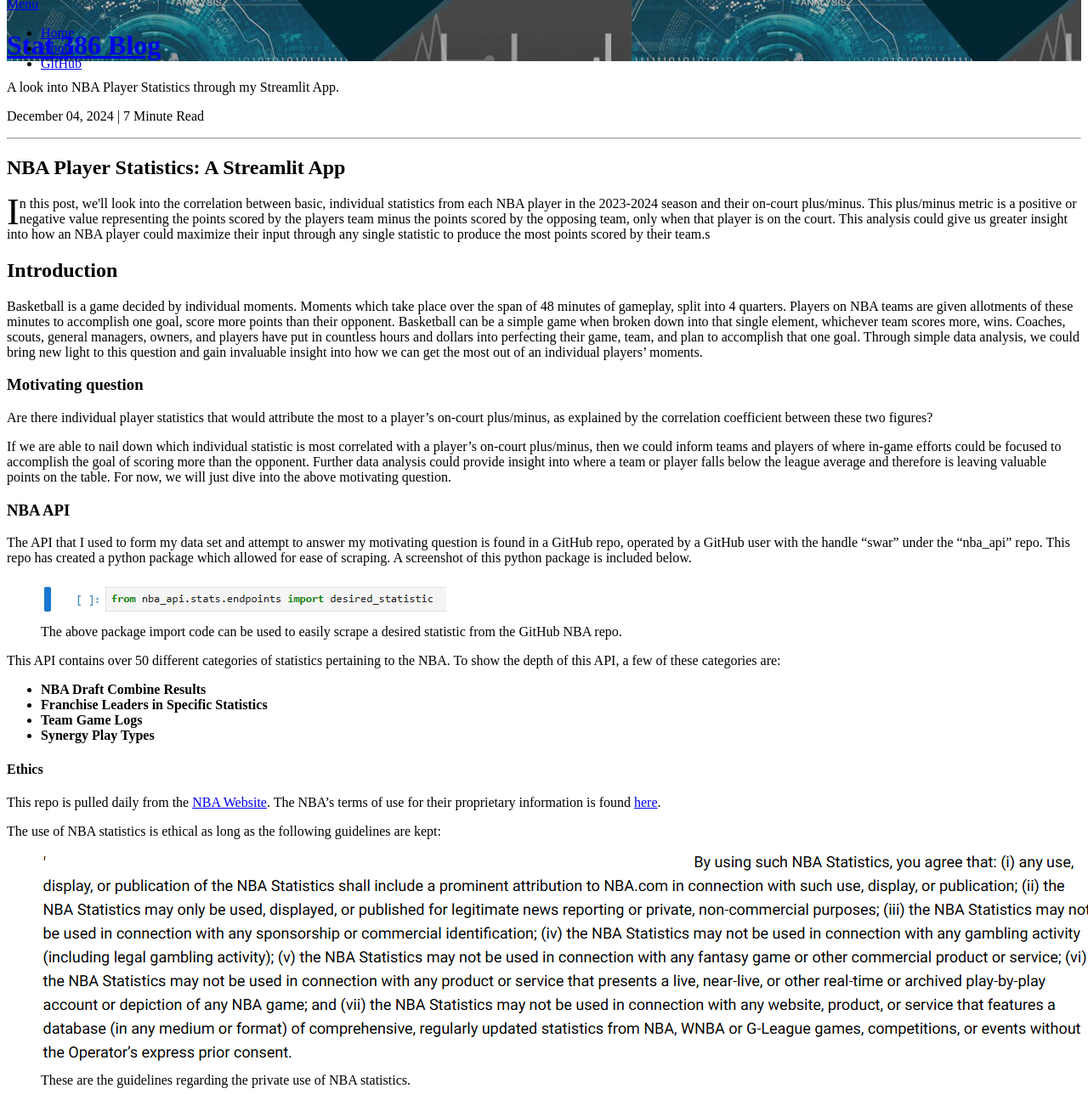
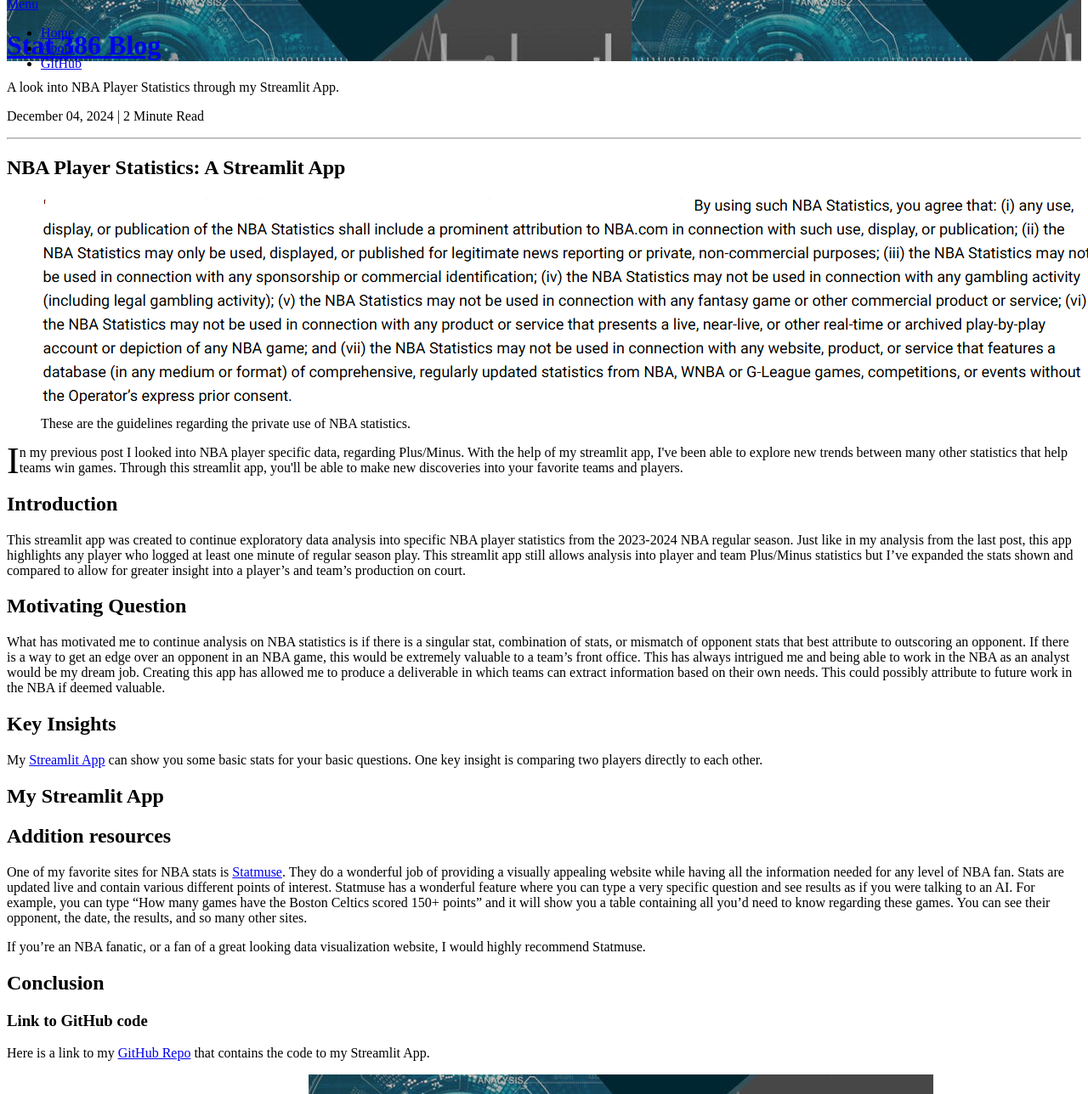
Before and after one commit to eladle21/my-blog, a Jekyll site: the page built from _posts/2024-12-4-Blog-Post-3.md, in a window 1280 px wide and 1400 px high, cut to the strip 112-1400 px from the top of the window. Shown: the whole strip at 85% size. Built offline with Jekyll 4.4.1, drawn with Linux system fonts in a browser that asks for light colours; nearby versions of some CDN libraries; some of the changed text lies outside the part shown.

Commit message:
add 3rd blog post and update the second one

```diff
--- a/_posts/2024-12-4-Blog-Post-3.md
+++ b/_posts/2024-12-4-Blog-Post-3.md
@@ -7,127 +7,41 @@ image: "/assets/img/sports_header.jpg"
 display_image: false  # change this to true to display the image below the banner
 ---
 
-<p class="intro"><span class="dropcap">I</span>n this post, we'll look into the correlation between basic, individual statistics from each NBA player in the 2023-2024 season and their on-court plus/minus.  This plus/minus metric is a positive or negative value representing the points scored by the players team minus the points scored by the opposing team, only when that player is on the court.  This analysis could give us greater insight into how an NBA player could maximize their input through any single statistic to produce the most points scored by their team.s</p>
-
-
-## Introduction
-
-Basketball is a game decided by individual moments.  Moments which take place over the span of 48 minutes of gameplay, split into 4 quarters.  Players on NBA teams are given allotments of these minutes to accomplish one goal, score more points than their opponent.  Basketball can be a simple game when broken down into that single element, whichever team scores more, wins.  Coaches, scouts, general managers, owners, and players have put in countless hours and dollars into perfecting their game, team, and plan to accomplish that one goal.  Through simple data analysis, we could bring new light to this question and gain invaluable insight into how we can get the most out of an individual players' moments.
-
-
-### Motivating question
-
-Are there individual player statistics that would attribute the most to a player's on-court plus/minus, as explained by the correlation coefficient between these two figures?
-
-If we are able to nail down which individual statistic is most correlated with a player's on-court plus/minus, then we could inform teams and players of where in-game efforts could be focused to accomplish the goal of scoring more than the opponent.  Further data analysis could provide insight into where a team or player falls below the league average and therefore is leaving valuable points on the table.  For now, we will just dive into the above motivating question.
-
-
-### NBA API
-
-The API that I used to form my data set and attempt to answer my motivating question is found in a GitHub repo, operated by a GitHub user with the handle "swar" under the "nba_api" repo.  This repo has created a python package which allowed for ease of scraping.  A screenshot of this python package is included below.
-
-<figure>
-	<img src="https://eladle21.github.io/my-blog/assets/img/api_python.png" alt="">
-	<figcaption>The above package import code can be used to easily scrape a desired statistic from the GitHub NBA repo.</figcaption>
-</figure>
-
-This API contains over 50 different categories of statistics pertaining to the NBA.  To show the depth of this API, a few of these categories are:
- - **NBA Draft Combine Results**
- - **Franchise Leaders in Specific Statistics**
- - **Team Game Logs**
- - **Synergy Play Types**
-
-
-#### Ethics
-
-This repo is pulled daily from the [NBA Website](www.nba.com).  The NBA's terms of use for their proprietary information is found [here](https://www.nba.com/termsofuse).
-
-The use of NBA statistics is ethical as long as the following guidelines are kept:
 <figure>
 	<img src="https://eladle21.github.io/my-blog/assets/img/nba_guidelines.png" alt="">
 	<figcaption>These are the guidelines regarding the private use of NBA statistics.</figcaption>
 </figure>
 
-Based on these guidelines, I believe it to be ethical to use the NBA's proprietary data for this purpose.
+<p class="intro"><span class="dropcap">I</span>n my previous post I looked into NBA player specific data, regarding Plus/Minus.  With the help of my streamlit app, I've been able to explore new trends between many other statistics that help teams win games.  Through this streamlit app, you'll be able to make new discoveries into your favorite teams and players.</p>
 
 
-### Steps to scrape data
+## Introduction
 
-The initial step for accessing this data would be found in the package installation screenshot in the API section of this blog.
+This streamlit app was created to continue exploratory data analysis into specific NBA player statistics from the 2023-2024 NBA regular season.  Just like in my analysis from the last post, this app highlights any player who logged at least one minute of regular season play.  This streamlit app still allows analysis into player and team Plus/Minus statistics but I've expanded the stats shown and compared to allow for greater insight into a player's and team's production on court.
 
-To find more specific data regarding your own interests and questions, the next step should be a thorough review of the data sets within this API.  It is well documented and broad so I believe almost any statistical question regarding the NBA could be answered through these data sets.
+## Motivating Question
 
-Each data set is different, so to scrape the data from the API to your local machine in python, you would have to look within the API documentation to find specific tables and feature names that you're interested in.  My code scrapes the API as follows.
-<figure>
-	<img src="https://eladle21.github.io/my-blog/assets/img/api_scrape.png" alt="">
-	<figcaption>This is the code I used to scrape the NBA API to create my own unique dataframe to help answer my motivating question.</figcaption>
-</figure>
+What has motivated me to continue analysis on NBA statistics is if there is a singular stat, combination of stats, or mismatch of opponent stats that best attribute to outscoring an opponent.  If there is a way to get an edge over an opponent in an NBA game, this would be extremely valuable to a team's front office.  This has always intrigued me and being able to work in the NBA as an analyst would be my dream job.  Creating this app has allowed me to produce a deliverable in which teams can extract information based on their own needs.  This could possibly attribute to future work in the NBA if deemed valuable.
 
-I created my dataframe using individual player statistics that I believe to be most correlated with the outcome of an NBA game.  These statistics were created by scraping the season totals for each NBA player and dividing those totals by the number of games they played, which shows their season averages.
+## Key Insights
+
+My [Streamlit App](https://nba-player-statistics-blog-3.streamlit.app/) can show you some basic stats for your basic questions.  One key insight is comparing two players directly to each other.
+
+## My Streamlit App
 
 
-### Plus/Minus Summary Statistics
 
-My final dataset contained 572 individual NBA players, or every person who logged at least one minute of gameplay in the NBA regular season of 2023-2024.  This dataset contained 21 features, 3 of which were player_id, player name, and team the player played for.  The other 18 were individual statistics calculated as explained in the "Steps needed to get data" section.
+## Addition resources
 
-<figure>
-	<img src="https://eladle21.github.io/my-blog/assets/img/dataset_head.png" alt="">
-	<figcaption>This is the head of my final dataset. Features were excluded due to size.</figcaption>
-</figure>
+One of my favorite sites for NBA stats is [Statmuse](https://www.statmuse.com/nba).  They do a wonderful job of providing a visually appealing website while having all the information needed for any level of NBA fan.  Stats are updated live and contain various different points of interest.  Statmuse has a wonderful feature where you can type a very specific question and see results as if you were talking to an AI.  For example, you can type "How many games have the Boston Celtics scored 150+ points" and it will show you a table containing all you'd need to know regarding these games.  You can see their opponent, the date, the results, and so many other sites.
 
-<figure>
-	<img src="https://eladle21.github.io/my-blog/assets/img/dataset_describe.png" alt="">
-	<figcaption>These are the summary statistics of my final dataset. Features were excluded due to size.</figcaption>
-</figure>
-
-To answer my motivating question I calculated the summary statistics of the NBA's individual player plus/minus statistic.
-
-<figure>
-	<img src="https://eladle21.github.io/my-blog/assets/img/summary_pm.png" alt="">
-	<figcaption>These are the summary statistics for a player's plus/minus stat.</figcaption>
-</figure>
-
-Something that I found interesting was the average and median plus/minus is below 0, with the mean at -0.43 and median at -0.40.
-
-#### Correlation Coefficient
-
-Furthering my analysis into the correlation of plus/minus and other individual statistics, I created a graph to show the correlation coefficient between these stats.
-
-<figure>
-	<img src="https://eladle21.github.io/my-blog/assets/img/correlation_graph.png" alt="">
-	<figcaption>This is a graph showing the correlation coefficient for individual player stats.</figcaption>
-</figure>
-
-I also created 6, individual dot plots of the correlation between individual stats and plus/minus.  I plotted the 3 features with the greatest and the 3 with the lowest correlation coefficient with plus/minus.
-
-<figure>
-	<img src="https://eladle21.github.io/my-blog/assets/img/correlation_dot_plot.png" alt="">
-	<figcaption></figcaption>
-</figure>
-
-Something of note, the 3 highest correlated stats with plus/minus are a player's games played, their points scored, and field goals made.  These are the most intuitive statistics that would translate to more points scored than an opponent.
-
-The 3 lowest correlated stats are less intuitive in 3-point field goals attempted, turnovers, and free throw percentage.  It makes sense to say as a player turns the ball over to their opponent, they would allow the opponent to score more than their team.  Free throw percentage was interesting since the better someone shot from the free throw line didn't necessarily translate to more points scored than opponent.
+If you're an NBA fanatic, or a fan of a great looking data visualization website, I would highly recommend Statmuse.
 
 
-### Conclusion
+## Conclusion
 
-The name of the game is outscore your opponent.  To break it down simply into a single player statistic is difficult to do, but I attempted to find the individual statistic which is the most correlated with a team outscoring their opponent, when a certain player is on the court.
 
-The three individual player statistics which are most correlated with a player's plus/minus are:
- - **Games Played: 0.245**
- - **Points scored: 0.243**
- - **Field Goals Made: 0.237**
 
-The three individual player statistics which are least correlated with a player's plus/minus are:
- - **3-point Field Goals Attempted: 0.145**
- - **Turnovers: 0.10**
- - **Free-throw Percentage: 0.10**
+### Link to GitHub code
 
-Utilizing this information and focusing on avoiding those stats which correlate to the lowest plus/minus or those stats which correlate with the highest plus/minus could provide a strategic advantage.  This could allow millions of dollars, countless hours, and several losses to be saved and turned into success.
-
-### Link to GitHub code and other resources
-
-Here is a link to my [GitHub Repo](https://github.com/eladle21/blog-post-2-code) and the code that I used to scrape the API and create the summary statistics.
-
-This is a link to the [GitHub API](https://github.com/swar/nba_api).
+Here is a link to my [GitHub Repo](https://github.com/eladle21/streamlit-3) that contains the code to my Streamlit App.
```
Also changed, not shown: _posts/2024-11-13-Blog-Post-2.md (+1 -1 lines).
